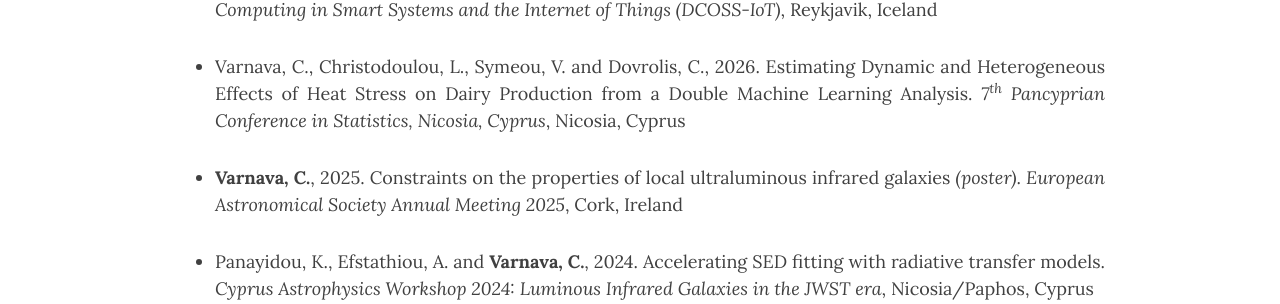
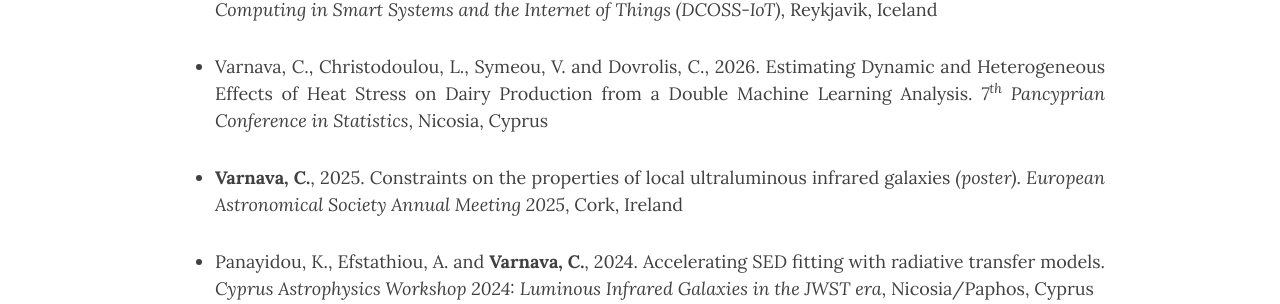
Before and after one commit to ch-var/ch-var.github.io, a Jekyll site: the page built from CV.html, in a window 1280 px wide and 900 px high, scrolled down 5752 px. Shown: the part 178-482 px from the top of the window. Built offline with Jekyll 4.4.1, drawn with Linux system fonts in a browser that asks for light colours; formulas are drawn with MathJax 3.

Commit message:
Update CV.html

```diff
--- a/CV.html
+++ b/CV.html
@@ -155,7 +155,7 @@
 <p></p>
 <li class="responsive-margin">Georgiades, M., Kontou, A. and <b>Varnava, C.</b>, 2026. <a href="https://doi.org/10.1109/DCOSS-IoT69657.2026.00123">Explainable Bluetooth DoS Detection in IoMT Networks Using Protocol-Aligned Concept-Supervised SENN</a>. <i>22<sup>nd</sup> International Conference on Distributed Computing in Smart Systems and the Internet of Things (DCOSS-IoT)</i>, Reykjavik, Iceland</li>
 <p></p>
-<li class="responsive-margin"></b>Varnava, C.</b>, Christodoulou, L., Symeou, V. and Dovrolis, C., 2026. Estimating Dynamic and Heterogeneous Effects of Heat Stress on Dairy Production from a Double Machine Learning Analysis. <i>7<sup>th</sup> Pancyprian Conference in Statistics, Nicosia, Cyprus</i>, Nicosia, Cyprus</li>
+<li class="responsive-margin"></b>Varnava, C.</b>, Christodoulou, L., Symeou, V. and Dovrolis, C., 2026. Estimating Dynamic and Heterogeneous Effects of Heat Stress on Dairy Production from a Double Machine Learning Analysis. <i>7<sup>th</sup> Pancyprian Conference in Statistics</i>, Nicosia, Cyprus</li>
 <p></p>
 <li class="responsive-margin"><b>Varnava, C.</b>, 2025. Constraints on the properties of local ultraluminous infrared galaxies <i>(poster)</i>. <i>European Astronomical Society Annual Meeting 2025</i>, Cork, Ireland</li>
 <p></p>
```
